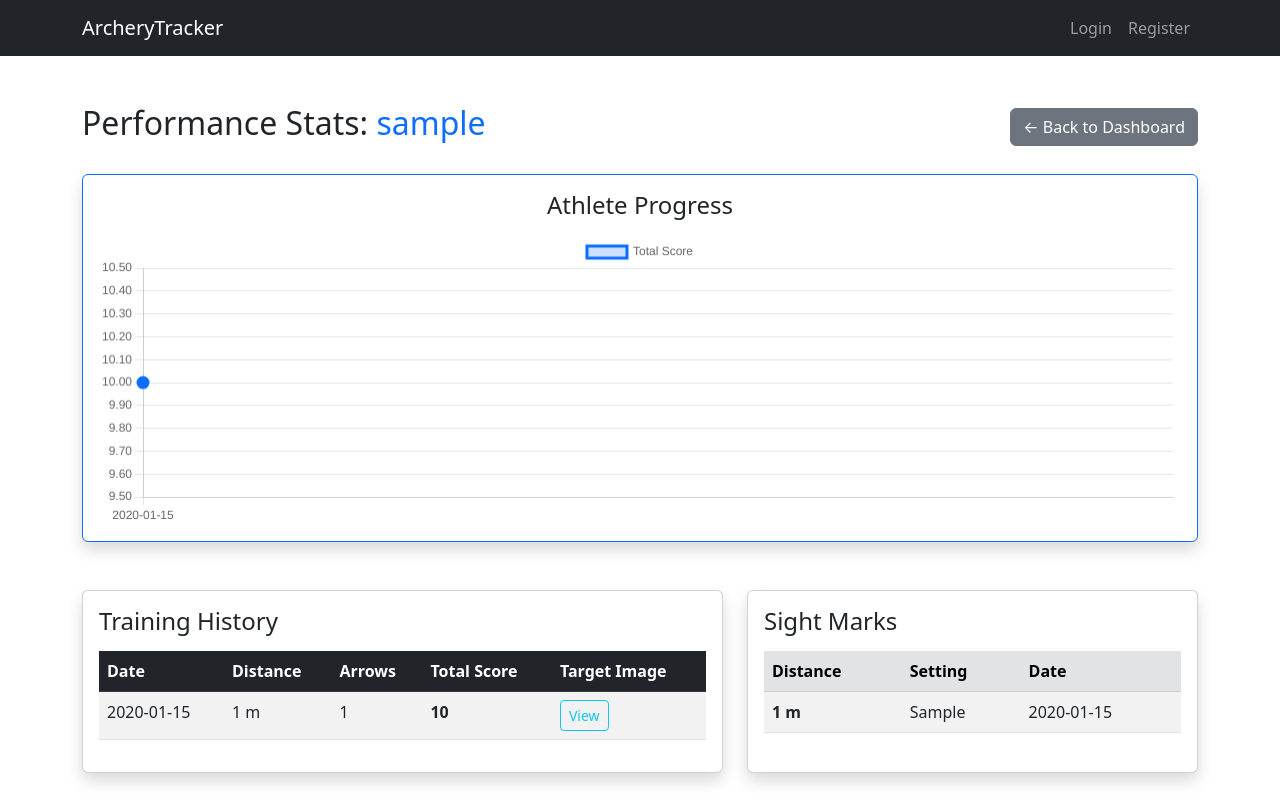
After one commit to ByAurelius/archery-performance-tracker, a Flask app: template templates/athlete_stats.html in a window 1280 px wide. The commit adds this page. Run offline with Flask 3, Linux system fonts and the light colour scheme; the template is opened without the code that fills it: values that come from a table or form of the project are taken from there, others are empty; tables that the repository leaves empty hold one stand-in row (values such as "Sample post").

Commit message:
Implemented view stats feature for coaches

```diff
--- a/app.py
+++ b/app.py
@@ -19,7 +19,6 @@ class Archer(db.Model):
     username = db.Column(db.String(50), unique=True, nullable=False)
     email = db.Column(db.String(120), unique=True, nullable=False)
     password = db.Column(db.String(255), nullable=False)
-    # YENI SUTUN: Kullanici antrenor mu? (Varsayilan olarak Hayir)
     is_coach = db.Column(db.Boolean, default=False)
     scores = db.relationship('Score', backref='shooter', lazy=True)
     sight_marks = db.relationship('SightMark', backref='shooter', lazy=True)
@@ -58,7 +57,6 @@ def register_page():
         form_username = request.form.get('username')
         form_email = request.form.get('email')
         form_password = request.form.get('password')
-        # Formdan gelen checkbox isaretli mi kontrol et
         form_is_coach = request.form.get('is_coach') == 'on'
 
         hashed_password = generate_password_hash(form_password)
@@ -74,16 +72,12 @@ def login_page():
     if request.method == 'POST':
         form_email = request.form.get('email')
         form_password = request.form.get('password')
-
         archer = Archer.query.filter_by(email=form_email).first()
 
         if archer and check_password_hash(archer.password, form_password):
             session['user_id'] = archer.id
             session['username'] = archer.username
-            # Session'a kullanicinin rolunu de kaydediyoruz
             session['is_coach'] = archer.is_coach
-
-            # Eger antrenorse farkli, sporcuysa farkli sayfaya yonlendir
             if archer.is_coach:
                 return redirect(url_for('coach_dashboard_page'))
             else:
@@ -93,16 +87,33 @@ def login_page():
     return render_template('login.html')
 
 
-# YENI SAYFA: Antrenor Dashboard'u
 @app.route('/coach_dashboard')
 def coach_dashboard_page():
-    # Sadece giris yapmis ANTRENORLER bu sayfayi gorebilir
     if 'user_id' in session and session.get('is_coach'):
-        # Veritabanindan sadece sporculari (is_coach=False olanlari) cek
         athletes = Archer.query.filter_by(is_coach=False).all()
         return render_template('coach_dashboard.html', username=session['username'], athletes=athletes)
     else:
         return redirect(url_for('home_page'))
+
+
+# YENI SAYFA: Antrenorun Sporcu Detaylarini Gordugu Route
+@app.route('/athlete/<int:athlete_id>')
+def athlete_stats_page(athlete_id):
+    if 'user_id' not in session or not session.get('is_coach'):
+        return redirect(url_for('home_page'))
+
+    # İlgili sporcuyu veritabaninda bul
+    athlete = Archer.query.get_or_404(athlete_id)
+
+    # Eger id'si verilen kisi antrenorse guvenlik amaciyla gosterme
+    if athlete.is_coach:
+        return redirect(url_for('coach_dashboard_page'))
+
+    athlete_scores = Score.query.filter_by(archer_id=athlete.id).all()
+    athlete_sight_marks = SightMark.query.filter_by(archer_id=athlete.id).all()
+
+    return render_template('athlete_stats.html', athlete=athlete, scores=athlete_scores,
+                           sight_marks=athlete_sight_marks)
 
 
 @app.route('/add_score', methods=['GET', 'POST'])
@@ -147,7 +158,6 @@ def add_sight_mark_page():
 
 @app.route('/dashboard')
 def dashboard_page():
-    # Eger giren kisi antrenorse kendi dashboarduna zorla
     if session.get('is_coach'): return redirect(url_for('coach_dashboard_page'))
 
     if 'user_id' in session:
--- /dev/null
+++ b/templates/athlete_stats.html
@@ -0,0 +1,121 @@
+{% extends 'base.html' %}
+{% block content %}
+<script src="https://cdn.jsdelivr.net/npm/chart.js"></script>
+
+<div class="d-flex justify-content-between align-items-center mb-4">
+    <h2>Performance Stats: <span class="text-primary">{{ athlete.username }}</span></h2>
+    <a href="/coach_dashboard" class="btn btn-secondary">&larr; Back to Dashboard</a>
+</div>
+
+{% if scores %}
+<div class="row mb-5">
+    <div class="col-md-12">
+        <div class="card shadow border-primary">
+            <div class="card-body">
+                <h4 class="card-title text-center mb-3">Athlete Progress</h4>
+                <canvas id="scoreChart" height="80"></canvas>
+            </div>
+        </div>
+    </div>
+</div>
+{% endif %}
+
+<div class="row">
+    <div class="col-md-7 mb-4">
+        <div class="card shadow h-100">
+            <div class="card-body">
+                <h4 class="card-title mb-3">Training History</h4>
+                {% if scores %}
+                <table class="table table-striped table-hover">
+                    <thead class="table-dark">
+                        <tr>
+                            <th>Date</th>
+                            <th>Distance</th>
+                            <th>Arrows</th>
+                            <th>Total Score</th>
+                            <th>Target Image</th>
+                        </tr>
+                    </thead>
+                    <tbody>
+                        {% for score in scores %}
+                        <tr>
+                            <td>{{ score.date }}</td>
+                            <td>{{ score.distance }} m</td>
+                            <td>{{ score.arrows_shot }}</td>
+                            <td><strong>{{ score.total_score }}</strong></td>
+                            <td>
+                                {% if score.image_file %}
+                                <a href="{{ url_for('static', filename='uploads/' + score.image_file) }}" target="_blank" class="btn btn-sm btn-outline-info">View</a>
+                                {% else %}
+                                <span class="text-muted">-</span>
+                                {% endif %}
+                            </td>
+                        </tr>
+                        {% endfor %}
+                    </tbody>
+                </table>
+                {% else %}
+                <div class="alert alert-warning">This athlete has not recorded any scores yet.</div>
+                {% endif %}
+            </div>
+        </div>
+    </div>
+
+    <div class="col-md-5 mb-4">
+        <div class="card shadow h-100">
+            <div class="card-body">
+                <h4 class="card-title mb-3">Sight Marks</h4>
+                {% if sight_marks %}
+                <table class="table table-striped table-hover">
+                    <thead class="table-secondary">
+                        <tr>
+                            <th>Distance</th>
+                            <th>Setting</th>
+                            <th>Date</th>
+                        </tr>
+                    </thead>
+                    <tbody>
+                        {% for mark in sight_marks %}
+                        <tr>
+                            <td><strong>{{ mark.distance }} m</strong></td>
+                            <td>{{ mark.setting }}</td>
+                            <td>{{ mark.date_recorded }}</td>
+                        </tr>
+                        {% endfor %}
+                    </tbody>
+                </table>
+                {% else %}
+                <div class="alert alert-info">No sight marks recorded yet.</div>
+                {% endif %}
+            </div>
+        </div>
+    </div>
+</div>
+
+{% if scores %}
+<script>
+    const chartDates = [{% for score in scores %}"{{ score.date }}",{% endfor %}];
+    const chartScores = [{% for score in scores %}{{ score.total_score }},{% endfor %}];
+
+    const ctx = document.getElementById('scoreChart').getContext('2d');
+    new Chart(ctx, {
+        type: 'line',
+        data: {
+            labels: chartDates,
+            datasets: [{
+                label: 'Total Score',
+                data: chartScores,
+                borderColor: 'rgba(13, 110, 253, 1)',
+                backgroundColor: 'rgba(13, 110, 253, 0.2)',
+                borderWidth: 3,
+                tension: 0.3,
+                fill: true,
+                pointBackgroundColor: 'rgba(13, 110, 253, 1)',
+                pointRadius: 5
+            }]
+        },
+        options: { responsive: true, scales: { y: { beginAtZero: false } } }
+    });
+</script>
+{% endif %}
+{% endblock %}
--- a/templates/coach_dashboard.html
+++ b/templates/coach_dashboard.html
@@ -24,7 +24,7 @@
                         <td class="align-middle fw-bold">{{ athlete.username }}</td>
                         <td class="align-middle">{{ athlete.email }}</td>
                         <td>
-                            <button class="btn btn-sm btn-outline-primary">View Stats (Coming Soon)</button>
+                            <a href="/athlete/{{ athlete.id }}" class="btn btn-sm btn-primary">View Stats</a>
                         </td>
                     </tr>
                     {% endfor %}
```
